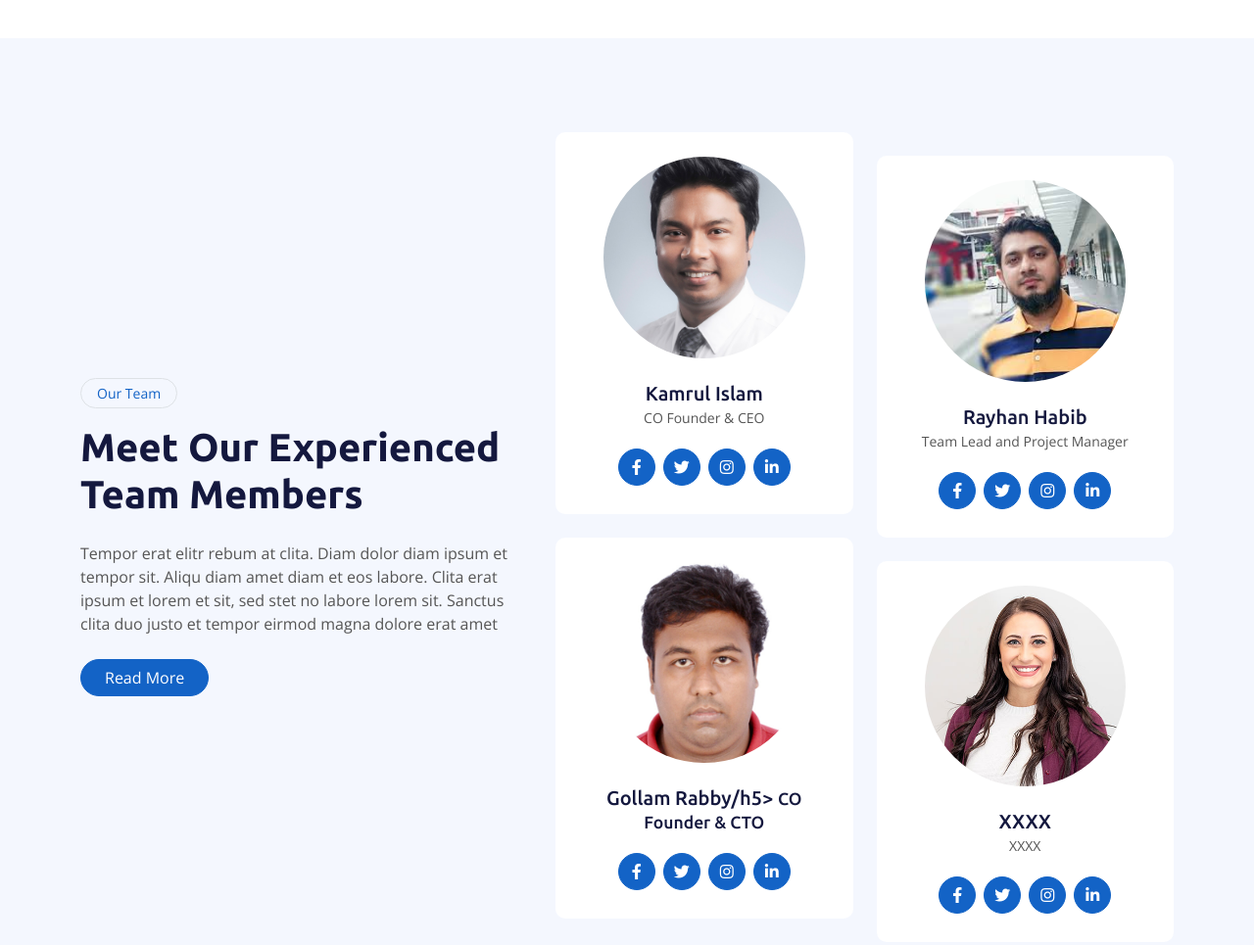
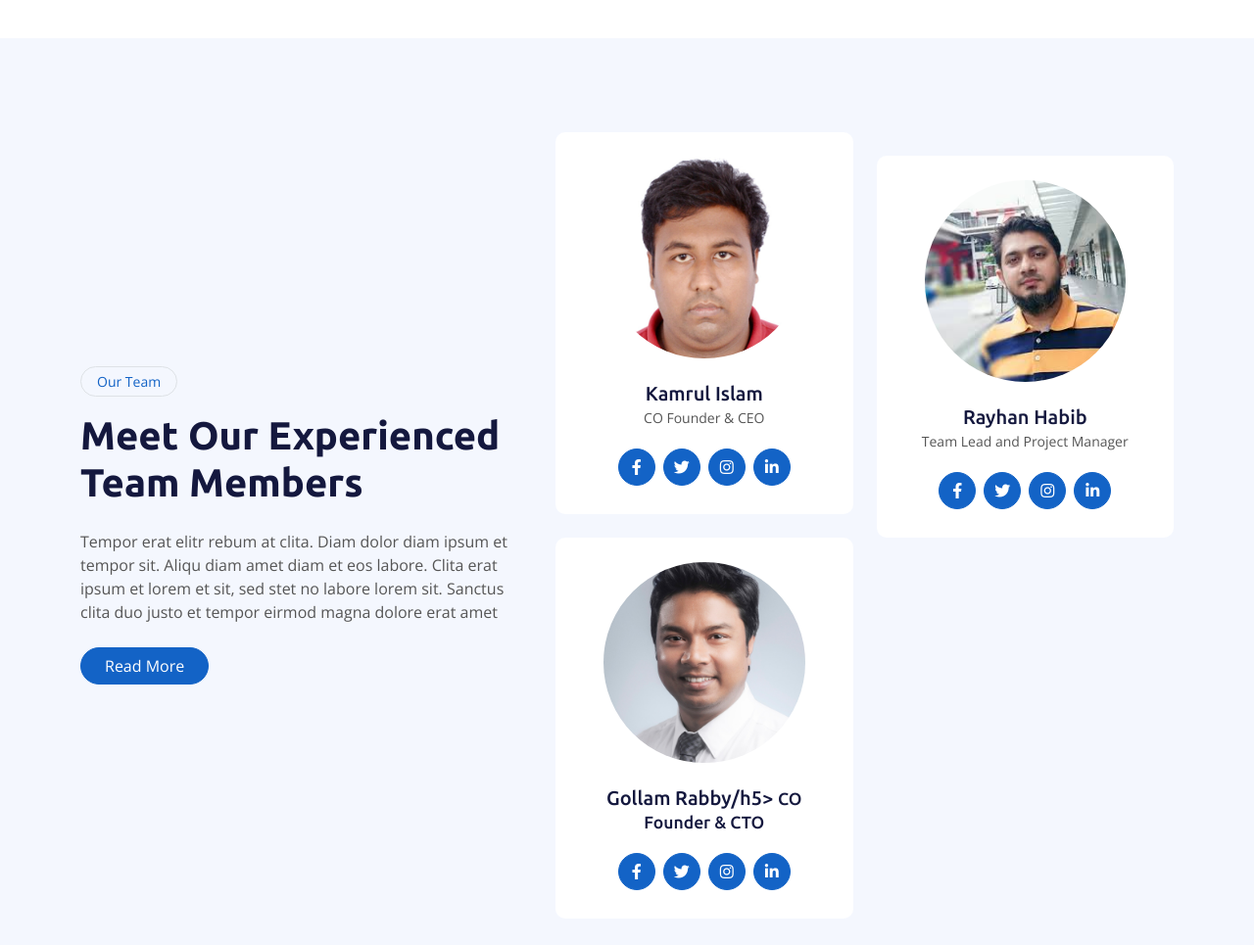
Before and after one commit to corei5/AI4DE, a plain HTML site: page index.html in a window 1280 px wide. Shown: the part 4420-5385 px from the top of the page at 98% size. Drawn offline with nearby package versions, Linux system fonts and the light colour scheme.

Commit message:
Update index.html

```diff
--- a/index.html
+++ b/index.html
@@ -494,7 +494,7 @@
                             <div class="row g-4">
                                 <div class="col-12 wow fadeIn" data-wow-delay="0.1s">
                                     <div class="team-item bg-white text-center rounded p-4 pt-0">
-                                        <img class="img-fluid rounded-circle p-4" src="img/team-2.jpg" alt="">
+                                        <img class="img-fluid rounded-circle p-4" src="img/team-1.jpg" alt="">
                                         <h5 class="mb-0">Kamrul Islam</h5>
                                         <small>CO Founder & CEO</small>
                                         <div class="d-flex justify-content-center mt-3">
@@ -511,7 +511,7 @@
                                 </div>
                                 <div class="col-12 wow fadeIn" data-wow-delay="0.5s">
                                     <div class="team-item bg-white text-center rounded p-4 pt-0">
-                                        <img class="img-fluid rounded-circle p-4" src="img/team-1.jpg" alt="">
+                                        <img class="img-fluid rounded-circle p-4" src="img/team-2.jpg" alt="">
                                         <h5 class="mb-0">Gollam Rabby/h5>
                                         <small>CO Founder & CTO</small>
                                         <div class="d-flex justify-content-center mt-3">
@@ -547,7 +547,7 @@
                                         </div>
                                     </div>
                                 </div>
-                                <div class="col-12 wow fadeIn" data-wow-delay="0.7s">
+<!--                                 <div class="col-12 wow fadeIn" data-wow-delay="0.7s">
                                     <div class="team-item bg-white text-center rounded p-4 pt-0">
                                         <img class="img-fluid rounded-circle p-4" src="img/team-4.jpg" alt="">
                                         <h5 class="mb-0">XXXX</h5>
@@ -563,7 +563,7 @@
                                                     class="fab fa-linkedin-in"></i></a>
                                         </div>
                                     </div>
-                                </div>
+                                </div> -->
                             </div>
                         </div>
                     </div>
```
